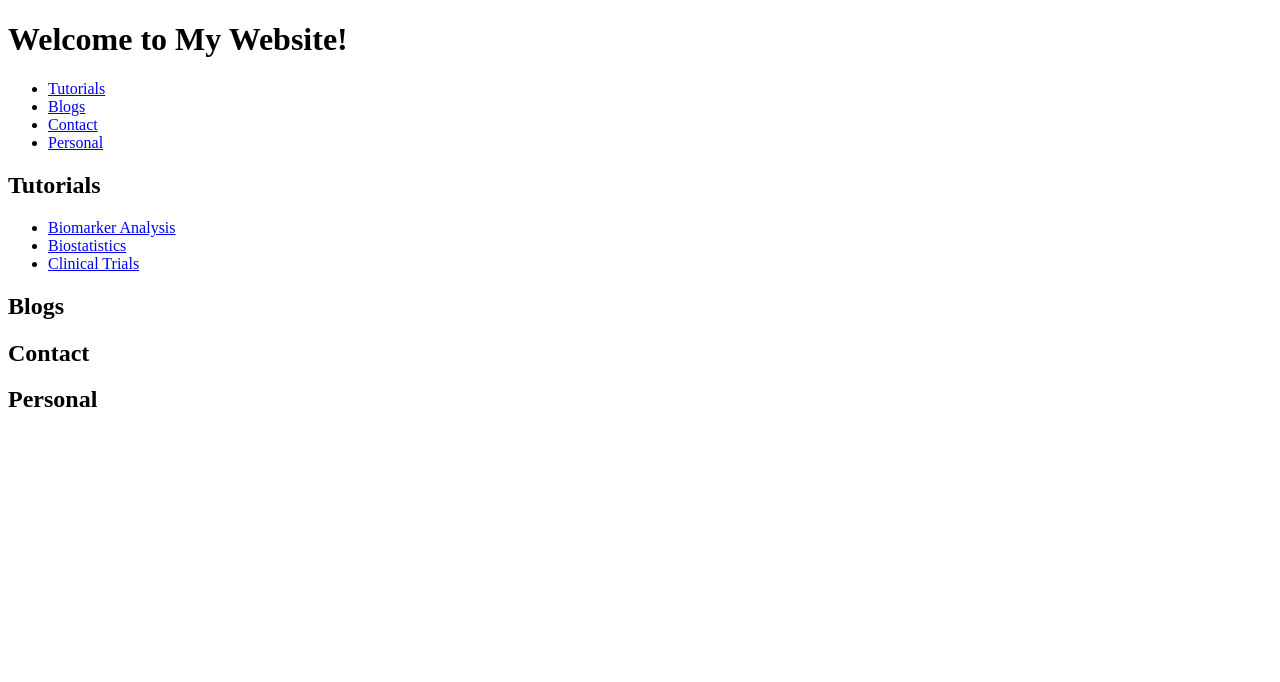
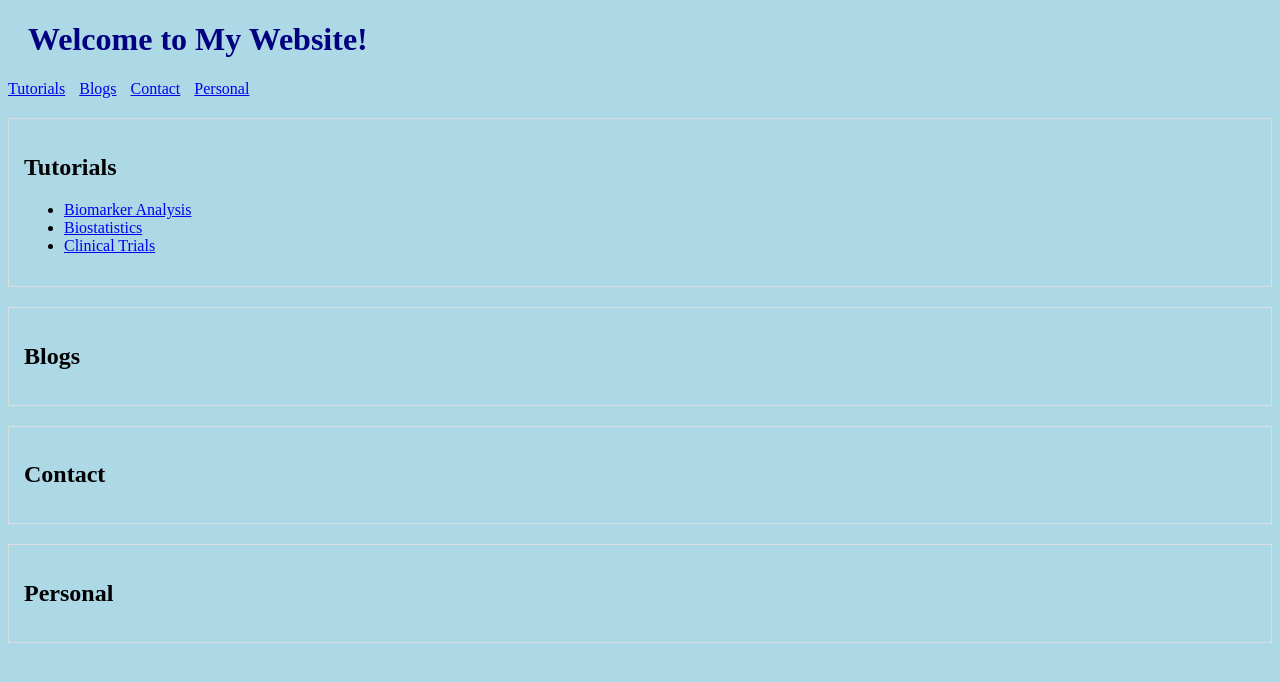
Before and after one commit to yubingwan/yubingwan.github.io, a plain HTML site: page index.html in a window 1280 px wide. Drawn offline with Linux system fonts and the light colour scheme.

Commit message:
add pages

```diff
--- a/index.html
+++ b/index.html
@@ -6,7 +6,35 @@
     <meta name="viewport" content="width=device-width, initial-scale=1.0">
     <title>Yubing's DigiDao Universe</title>
     <!-- Add any additional head content here (e.g., CSS links, scripts) -->
+    <style>
+        body {
+            background-color: lightblue;
+        }
+
+        h1 {
+            color: navy;
+            margin-left: 20px;
+        }
+
+        nav ul {
+            list-style-type: none;
+            padding: 0;
+        }
+
+        nav ul li {
+            display: inline;
+            margin-right: 10px;
+        }
+
+        section {
+            border: 1px solid #ddd;
+            padding: 15px;
+            margin-top: 20px;
+        }
+    </style>
+
 </head>
+
 <body>
     <header>
         <h1>Welcome to My Website!</h1>
```
